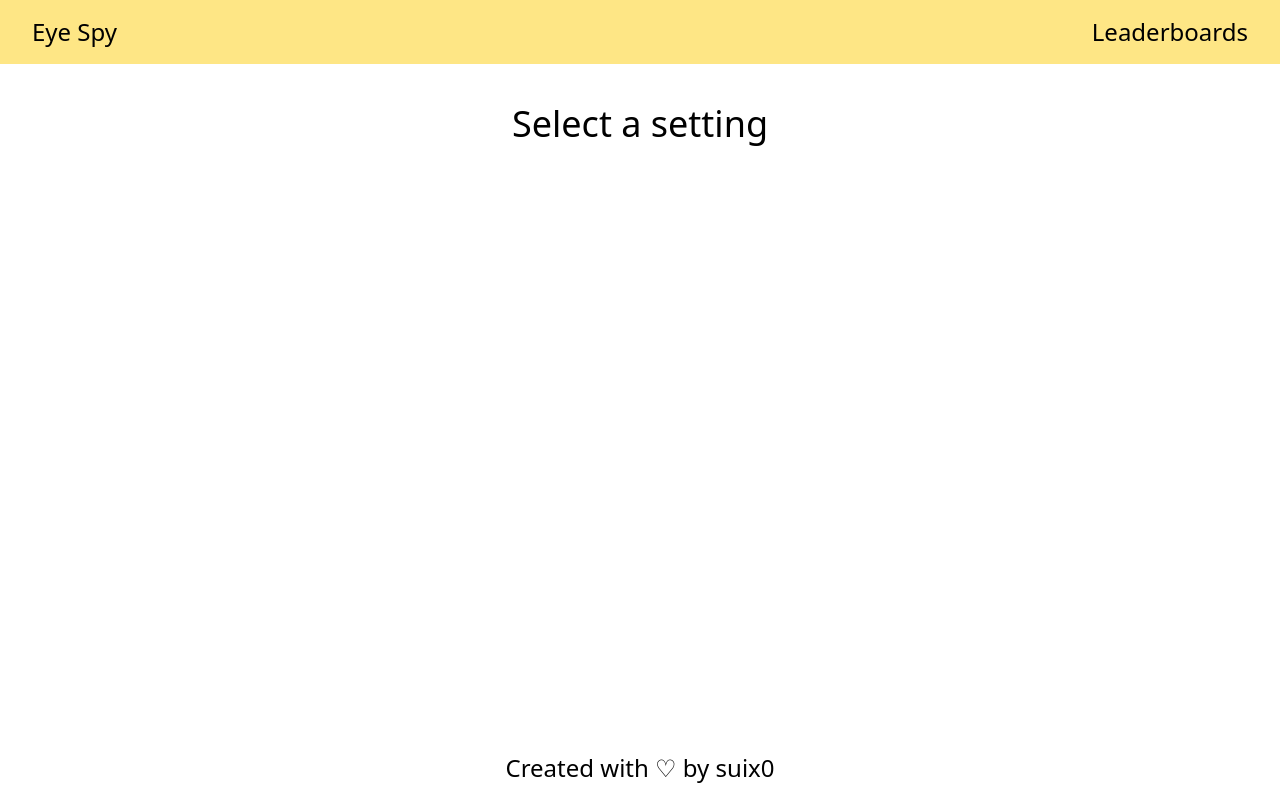
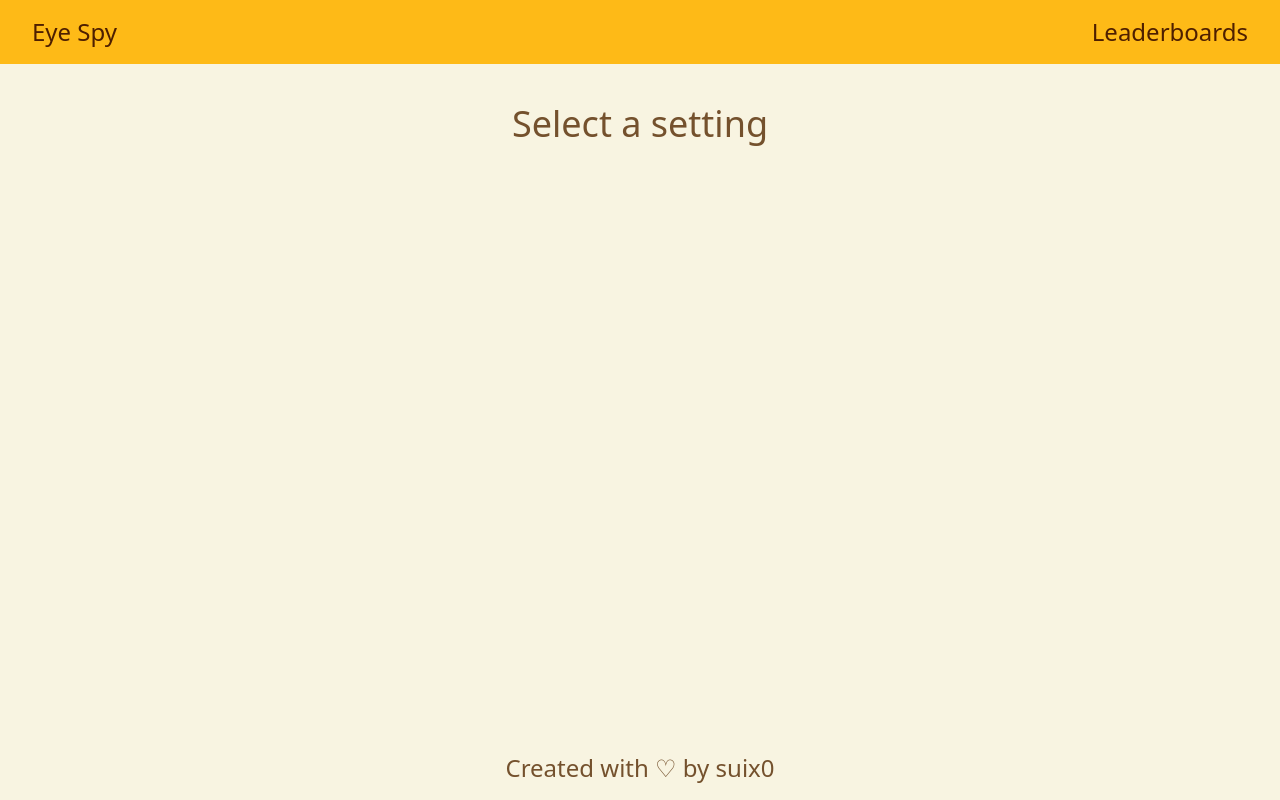
Before and after one commit to nethangabrielb/wheres-waldo-frontend, a React (Vite) app: page / in a window 1280 px wide. Built offline with nearby package versions, Linux system fonts and the light colour scheme.

Commit message:
style: added color palette

```diff
--- a/src/layouts/Header.jsx
+++ b/src/layouts/Header.jsx
@@ -1,6 +1,6 @@
 const Header = () => {
   return (
-    <header className="flex justify-between px-8 py-4 text-2xl bg-amber-200">
+    <header className="flex justify-between px-8 py-4 text-2xl bg-secondary text-last">
       <h1>Eye Spy</h1>
       <h1>Leaderboards</h1>
     </header>
--- a/src/pages/Home.jsx
+++ b/src/pages/Home.jsx
@@ -17,7 +17,7 @@ const Home = () => {
   }, []);
 
   return (
-    <div className="h-full flex flex-col">
+    <div className="h-full flex flex-col bg-main text-tertiary">
       <Header></Header>
       <main className="h-fit flex flex-col items-center text-4xl p-10 gap-10">
         <h1>Select a setting</h1>
--- a/src/styles.css
+++ b/src/styles.css
@@ -8,3 +8,10 @@ body {
   height: 100svh;
   position: relative;
 }
+
+@theme {
+  --color-main: #f8f4e1;
+  --color-secondary: #feba17;
+  --color-tertiary: #74512d;
+  --color-last: #4e1f00;
+}
```
